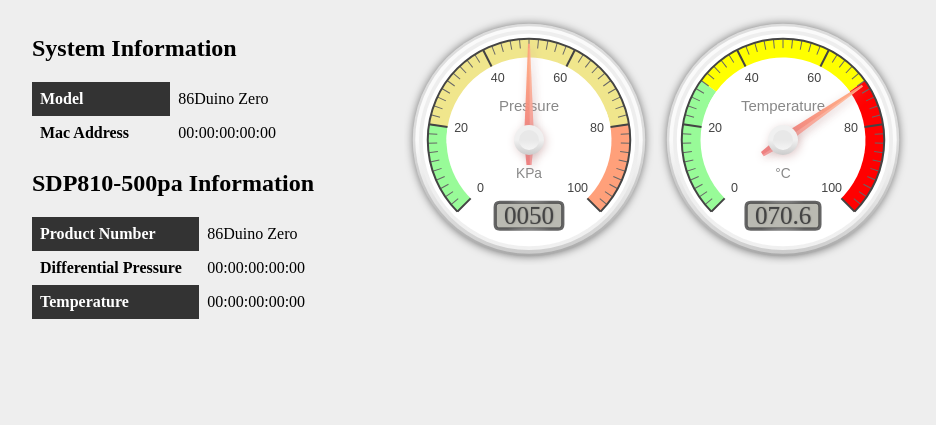
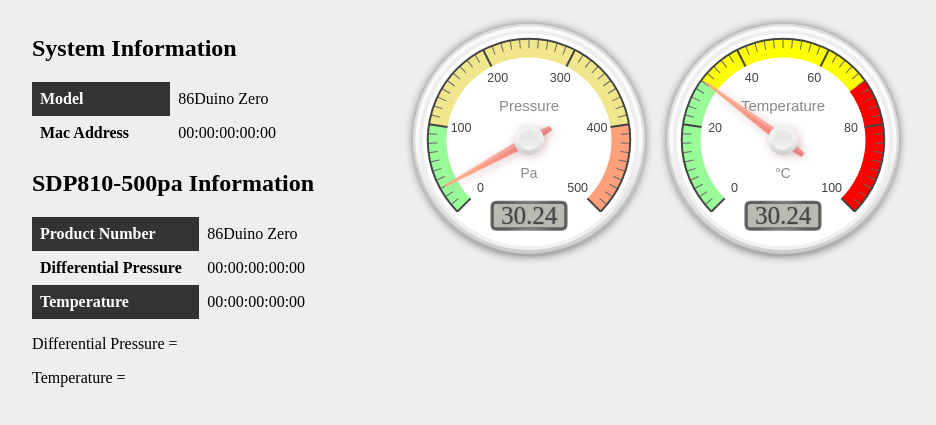
Before and after one commit to benjaminlu7/86duino, a plain HTML site: page sdp810-500pa-web-control/web-control/index.htm in a window 1280 px wide. Shown: the part 97-522 px from the top of the page, without its empty margins (128-1064 px from the left). Drawn offline with Linux system fonts and the light colour scheme; no server answers; a web font is replaced by a local one.

Commit message:
this should work now

```diff
--- a/sdp810-500pa-web-control/web-control/index.htm
+++ b/sdp810-500pa-web-control/web-control/index.htm
@@ -26,15 +26,13 @@
         replace_element( "tagline", "getTagline" );
         replace_element( "macAddress", "getMacAddress" );
         replace_element( "sensorProduct", "getProductNumber");
-        replace_element( "sensorSerial", "getDifferentialPressure" );
+        replace_element( "sensorSerial", "getPressure" );
         replace_element( "sensorTemperature", "getTemperature" );
-//        replace_element( "Canvas0", "getDifferentialPressure" );
-//        replace_element( "Canvas1", "getTemperature" );
     }
 
-    var analog0=50
-    var analog1=70.6
-    window.setInterval(function () {GetSensors();}, 200);
+	var pressure=30.24;
+	var temperature=30.24;
+    window.setInterval(function () {GetSensors();}, 1000);
 
     function GetSensors() {
         nocache = "&nocache=" + Math.random() * 1000000;
@@ -44,10 +42,10 @@
         xmlhttp.onreadystatechange = function () {
             if (xmlhttp.readyState == 4 && xmlhttp.status == 200) {
                 var jsonObj = JSON.parse(xmlhttp.responseText);
-                document.getElementById("Canvas0").innerHTML = jsonObj.analog0.toString();
-                document.getElementById("Canvas1").innerHTML = jsonObj.analog1.toString();
-                analog0 = parseInt(jsonObj.analog0.toString());
-                analog1 = parseInt(jsonObj.analog1.toString());
+				document.getElementById("myPressure").innerHTML = jsonObj.pressure.toString();
+				document.getElementById("myTemperature").innerHTML = jsonObj.temperature.toString();
+                pressure = parseInt(jsonObj.pressure.toString());
+                temperature = parseInt(jsonObj.temperature.toString());
 
             }
         }
@@ -127,6 +125,9 @@ k.getAttribute("data-onready")&&(e.onready=function(){eval(this.config.renderTo.
                 </li>
             </ul>
         </div>
+		<p>Differential Pressure =  <span id="myPressure"></span>  </p>
+		<p>Temperature = <span id="myTemperature"></span>  </p>
+
     </section>
     <footer id="footer" class="site-footer">
 
@@ -142,23 +143,23 @@ k.getAttribute("data-onready")&&(e.onready=function(){eval(this.config.renderTo.
             var gauge0 = new Gauge({
                 renderTo: 'Canvas0',
                 width: 250, height: 250,
-                maxValue: 100,
-                valueFormat: { int: 4, dec: 0 },
+                maxValue: 500,
+                valueFormat: { int: 2, dec: 2 },
                 glow: true,
-                units: 'KPa', title: 'Pressure',
-                majorTicks: ['0', '20', '40', '60', '80', '100'],
+                units: 'Pa', title: 'Pressure',
+                majorTicks: ['0', '100', '200', '300', '400', '500'],
                 strokeTicks: true,
-                highlights: [{from: 0,to: 20,color: 'PaleGreen'}, {from: 20,to: 80,color: 'Khaki'}, {from: 80,to: 100,color: 'LightSalmon'}],
+                highlights: [{from: 0,to: 100,color: 'PaleGreen'}, {from: 100,to: 400,color: 'Khaki'}, {from: 400,to: 500,color: 'LightSalmon'}],
                 animation: {delay: 10, duration: 300,fn: 'bounce' }
             });
-            gauge0.onready = function () { setInterval(function () { gauge0.setValue(analog0); }, 200); };
+            gauge0.onready = function () { setInterval(function () { gauge0.setValue(pressure); }, 1000); };
             gauge0.draw();
 
             var gauge1 = new Gauge({
                 renderTo: 'Canvas1',
                 width: 250, height: 250,
                 maxValue: 100,
-                valueFormat: { int: 3, dec: 1 },
+                valueFormat: { int: 2, dec: 2 },
                 glow: true,
                 units: '°C', title: 'Temperature',
                 majorTicks: ['0', '20', '40', '60', '80', '100'],
@@ -166,7 +167,7 @@ k.getAttribute("data-onready")&&(e.onready=function(){eval(this.config.renderTo.
                 highlights: [{from: 0,to: 30,color: 'PaleGreen'}, {from: 30,to: 70,color: 'Yellow'}, {from: 70,to: 100,color: 'Red'}],
                 animation: {delay: 10, duration: 300,fn: 'bounce' }
             });
-            gauge1.onready = function () { setInterval(function () { gauge1.setValue(analog1); }, 200); };
+            gauge1.onready = function () { setInterval(function () { gauge1.setValue(temperature); }, 1000); };
             gauge1.draw();
             </script>
 </body>
```
Also changed, not shown: 1 other file.
